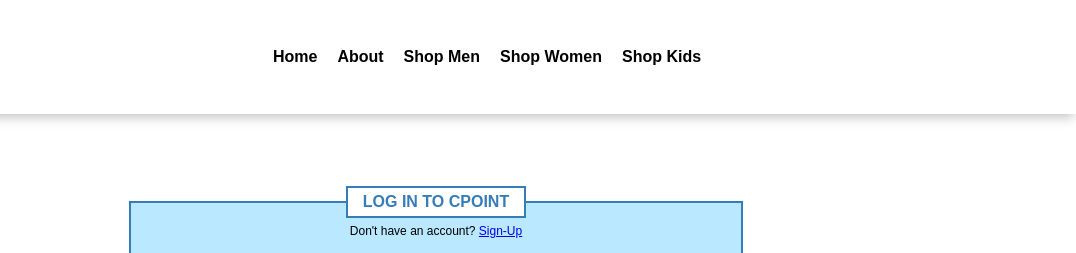
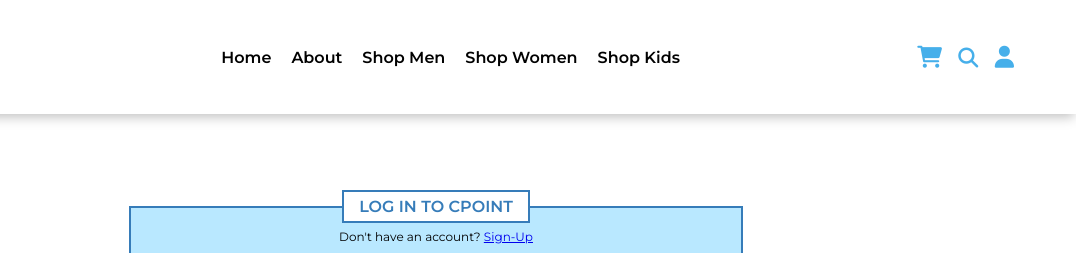
Before and after one commit to daaanils/Cpoint-Shoe-Store, a plain HTML site: page login.html in a window 1280 px wide. Shown: the top 253 px of the page, 204-1280 px from the left. Drawn offline with Linux system fonts and the light colour scheme.

Commit message:
added icons and fonts

```diff
--- a/login.html
+++ b/login.html
@@ -4,7 +4,15 @@
 	<meta charset="UTF-8">
 	<meta http-equiv="X-UA-Compatible" content="IE=edge">
 	<meta name="viewport" content="width=device-width, initial-scale=1.0">
-	<title>Document</title>
+	<title>Cpoint Marikina</title>
+
+	<!-- fonts -->
+	<link rel="preconnect" href="https://fonts.googleapis.com">
+	<link rel="preconnect" href="https://fonts.gstatic.com" crossorigin>
+	<link href="https://fonts.googleapis.com/css2?family=Karla:ital,wght@0,400;0,700;1,500&family=Montserrat:wght@400;500;600&display=swap" rel="stylesheet">
+
+	<!-- link for icons -->
+	<link rel="stylesheet" href="https://cdnjs.cloudflare.com/ajax/libs/font-awesome/6.2.1/css/all.min.css">
 
 	<link rel="stylesheet" href="logindes.css">
 </head>
```
